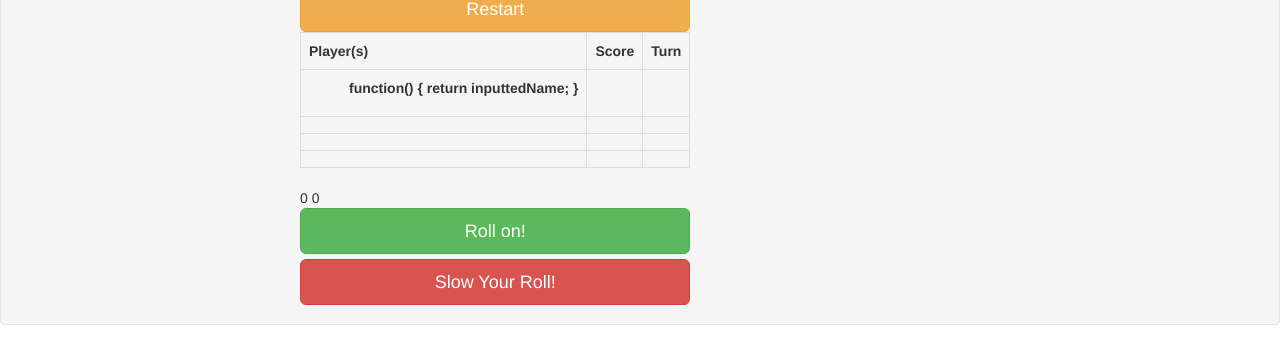
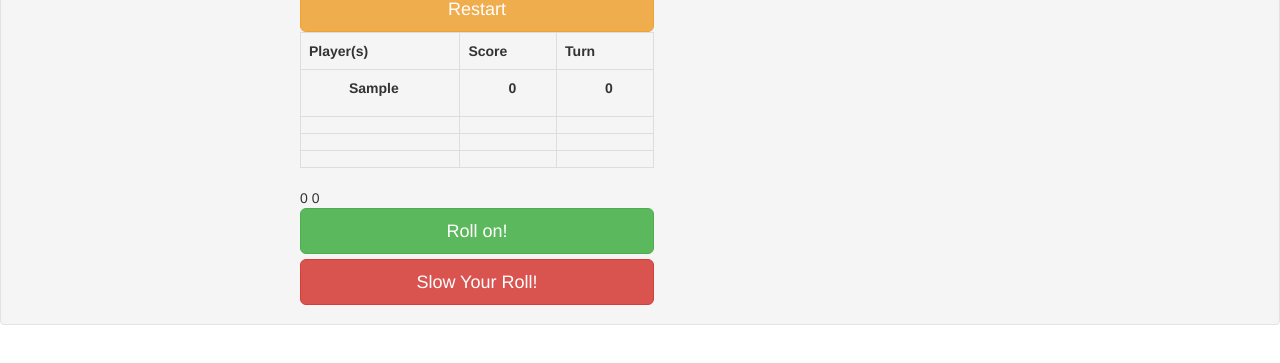
Before and after one commit to 7tacocat7/pig-dice, a plain HTML site: page index.html in a window 1280 px wide. Both pictures are taken after typing "Sample" into the empty fields and a click on the button "Add player". Shown: the part 333-696 px from the top of the page. Drawn offline with Linux system fonts and the light colour scheme.

Commit message:
add object properties to table fields in html

```diff
--- a/index.html
+++ b/index.html
@@ -51,10 +51,18 @@
                       <th class= "player1">
                         <ul id="player1name">
 
-                      </ul>
+                        </ul>
                       </th>
-                      <th class= "player1"></th>
-                      <th class= "player1"></th>
+                      <th class= "player1">
+                        <ul id="player1score">
+
+                        </ul>
+                      </th>
+                      <th class= "player1">
+                        <ul id="player1turn">
+
+                        </ul>
+                      </th>
                     </tr>
                     <tr>
                       <th class= "player2"></th>
--- a/js/scripts.js
+++ b/js/scripts.js
@@ -10,7 +10,8 @@ $(document).ready(function(){
   $("form.form-inline").submit(function(event) {
     event.preventDefault();
     var inputtedName = $("input#player").val();
-    var addPlayer = new Player(inputtedName);
+
+    // var addPlayer = new Player(inputtedName,);
 
 
 
@@ -18,18 +19,15 @@ $(document).ready(function(){
 
 
    function Player(name,score,turn){
-     this.name = name;
-     this.score = score;
-     this.turn = turn;
+     this.name = name,
+     this.score = score,
+     this.turn = turn
    }
+    var addPlayer = new Player(inputtedName,0,0);
+    console.log(addPlayer.name);
+    console.log(addPlayer.score);
+    console.log(addPlayer.turn);
 
-   Player.prototype.newPlayer = function() {
-     return 0 + this.Name + this.Score + this.Turn;
-   }
-
-   Player.prototype.Name = function() {
-     return inputtedName;
-     }
    // Player.prototype.Score = function() {
    //   if(|| ) {
    //     return ;
@@ -43,12 +41,20 @@ $(document).ready(function(){
    //     return  ;
    //   }
    // }
+   Player.prototype.start = function() {
+   return this.name + " " + this.score + " " + this.turn+ " ";
+   }
 
+   Player.prototype.newPlayer = function() {
+     return 0 + this.Name + this.Score + this.Turn;
+   }
     var inputtedName = " ";
     var score = 0;
     var turn = 0;
 
-     $("ul#player1name").append("<span class='player_1'>" + addPlayer.Name + "</span>");
+     $("ul#player1name").append("<span class='player_1'>" + addPlayer.name + "</span>");
+     $("ul#player1score").append("<span class='player_1'>" + addPlayer.score + "</span>");
+     $("ul#player1turn").append("<span class='player_1'>" + addPlayer.score + "</span>");
 
     //  $("input#player").val("");
 
```
